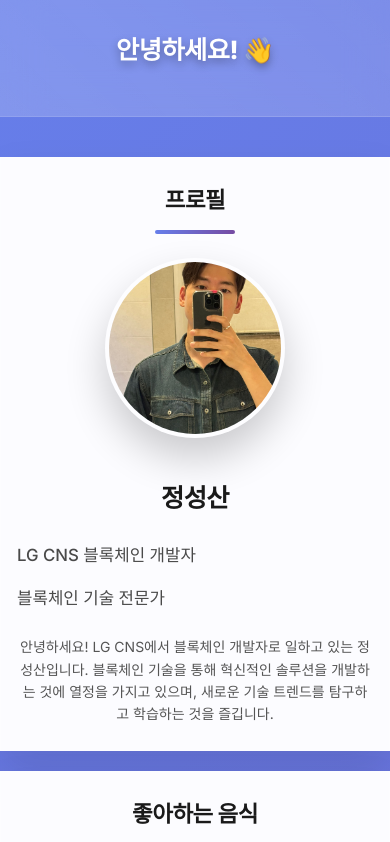
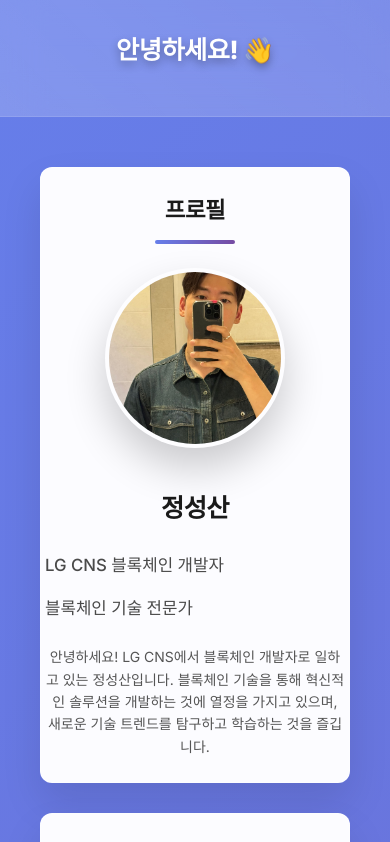
Before and after one commit to jss5187/selso, a React (Create React App) app: page / in a window 390 px wide. Shown: the top 842 px of the page. Built offline with nearby package versions, Linux system fonts and the light colour scheme.

Commit message:
7f136e5 커밋의 여백 설정으로 복구: 모바일에서 적당한 여백 유지

```diff
--- a/src/App.css
+++ b/src/App.css
@@ -650,18 +650,13 @@ section {
 }
 
 @media (max-width: 768px) {
-  .main-content {
-    padding-left: 20px;
-    padding-right: 20px;
-  }
-
   .container {
-    padding: 0 20px;
+    padding: 0 32px;
   }
 
   section {
-    margin: 40px 0;
-    border-radius: 16px;
+    margin: 60px 0;
+    padding: 40px 0;
   }
 
   .title {
@@ -720,19 +715,14 @@ section {
 }
 
 @media (max-width: 480px) {
-  .main-content {
-    padding-left: 0;
-    padding-right: 0;
-  }
-
   .container {
-    padding: 0 16px;
+    padding: 0 24px;
   }
 
   section {
-    margin: 20px 0;
+    margin: 30px 0;
     padding: 24px 0;
-    border-radius: 0;
+    border-radius: 12px;
   }
 
   .header {
@@ -825,13 +815,8 @@ section {
 
 /* 매우 작은 화면 (320px 이하) */
 @media (max-width: 320px) {
-  .main-content {
-    padding-left: 0;
-    padding-right: 0;
-  }
-
   .container {
-    padding: 0 12px;
+    padding: 0 16px;
   }
 
   .title {
```
